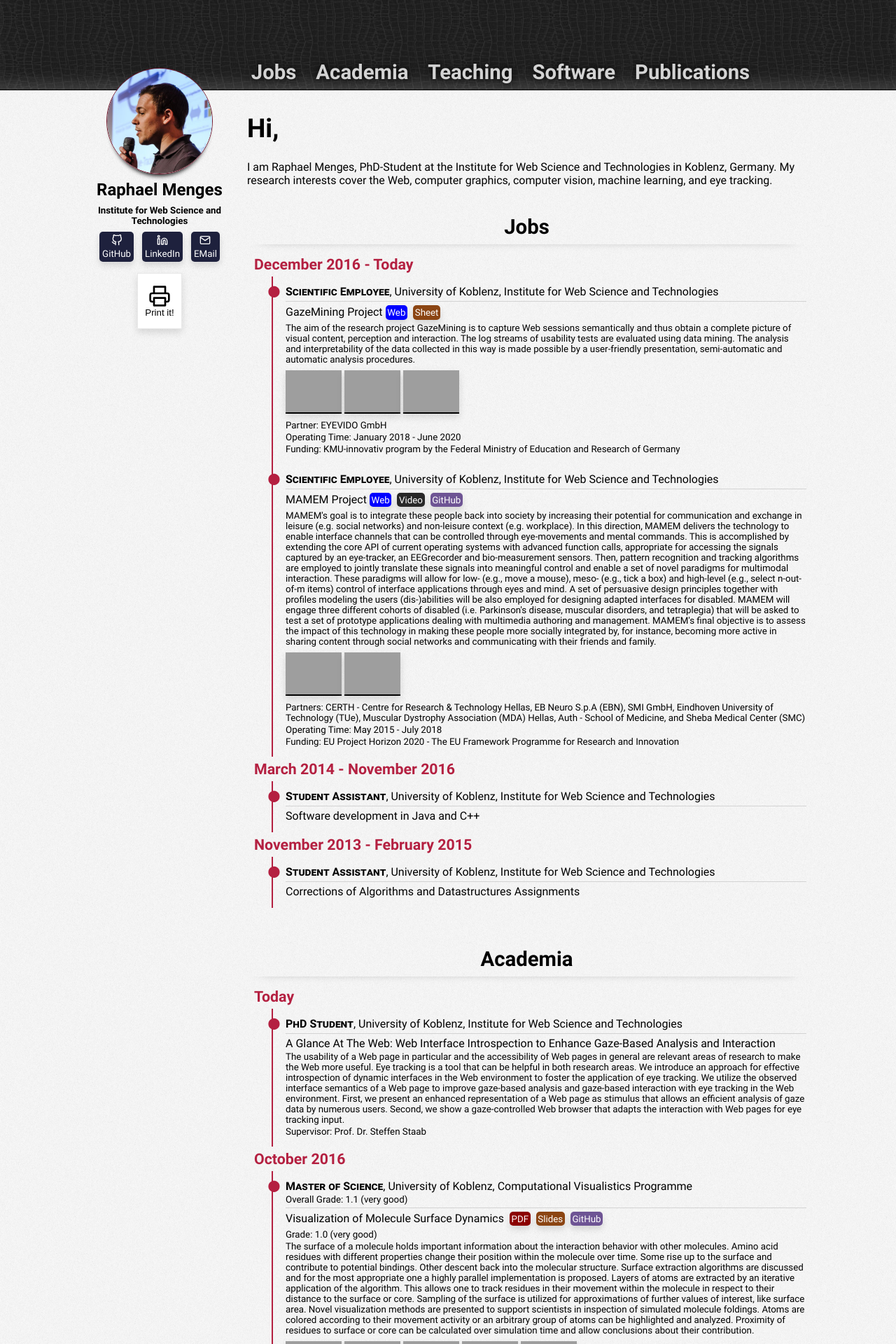
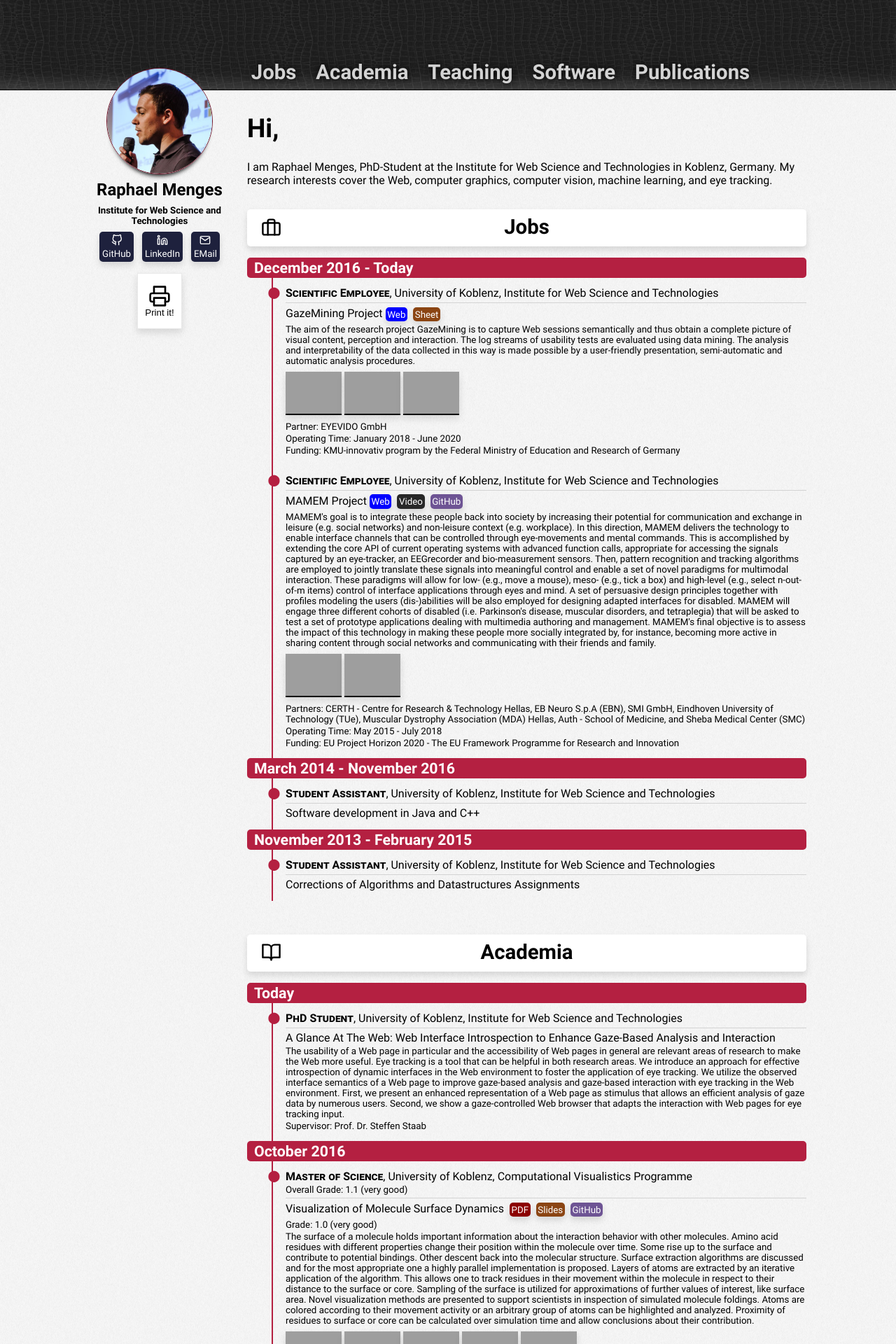
Before and after one commit to raphaelmenges/raphaelmenges.github.io, a Jekyll site: the page built from index.html, in a window 1280 px wide. Shown: the top 1920 px of the page at 70% size. Built offline with Jekyll 4.4.1, drawn with Linux system fonts in a browser that asks for light colours; a script that is not in the unit is left out; grey boxes are pictures that could not be loaded.

Commit message:
Sticky h3.

```diff
--- a/css/global.css
+++ b/css/global.css
@@ -47,8 +47,10 @@
 
 h2 {
 	font-size: 22pt;
-	position: relative;
+	position: sticky;
+	top: 0px;
 	width: 100%;
+	height: 40pt;
 	padding: 0;
 	padding-top: 0.5rem;
 	padding-bottom: 0.5rem;
@@ -56,25 +58,13 @@
 	box-sizing: border-box;
 	margin: 0;
 	text-align: center;
-	box-shadow: 0 6px 20px -20px black;
+	box-shadow: 0px 5px 10px rgba(0,0,0,0.125);
+	background-color: white;
+	z-index: 100;
+	border-radius: 5px;
 }
 
-.h2-sticky {
-	background-color: white;
-	color: black;
-	box-shadow: 0px 5px 10px rgba(0,0,0,0.125);
-}
-
-@keyframes sticky-before {
-0% {
-	opacity: 0;
-}
-100% {
-	opacity: 1;
-}
-}
-
-.h2-sticky:before {
+h2:before {
 	content: "";
 	position: absolute;
 	left: 0pt;
@@ -93,27 +83,27 @@
 	animation-iteration-count: 1;
 }
 
-#jobs + .h2-sticky:before {
+#jobs + h2:before {
 	background-image: url(../assets/icons/feather/briefcase.svg);
 }
 
-#academia + .h2-sticky:before {
+#academia + h2:before {
 	background-image: url(../assets/icons/feather/book-open.svg);
 }
 
-#teaching + .h2-sticky:before {
+#teaching + h2:before {
 	background-image: url(../assets/icons/feather/users.svg);
 }
 
-#software + .h2-sticky:before {
+#software + h2:before {
 	background-image: url(../assets/icons/feather/server.svg);
 }
 
-#arts + .h2-sticky:before {
+#arts + h2:before {
 	background-image: url(../assets/icons/feather/image.svg);
 }
 
-#publications + .h2-sticky:before {
+#publications + h2:before {
 	background-image: url(../assets/icons/feather/archive.svg);
 }
 
@@ -122,9 +112,16 @@
 	padding: 0;
 	margin: 0;
 	padding-left: 10px;
-	margin-top: 5px;
-	margin-bottom: 5px;
-	color: #b42041;
+	padding-top: 2px;
+	padding-bottom: 2px;
+	color: white;
+	position: sticky;
+	top: 40pt;
+	z-index: 50;
+	width: 100%;
+	background-color: #b42041;
+	box-sizing: border-box;
+	border-radius: 5px;
 }
 
 /* page */
@@ -146,7 +143,7 @@
 .margin {
 	position: fixed;
 	width: 200px;
-	z-index: 100;
+	z-index: 300;
 }
 
 .content {
@@ -686,22 +683,18 @@
 		margin-right: 0rem;
 	}
 
-	/* disable sticky headings */
-	h2 { /* overwrite style set in sticky-headings.js */
+	/* simplify headings */
+	h2 {
 		position: relative!important;
-		top: 0px!important;
 		text-align: left!important;
 		box-shadow: none!important;
-		color: black!important;
 		background-color: none!important;
 	}
-	.h2-sticky:before {
-		content: none;
+	h2:before {
+		content: none!important;
 	}
-
-	/* headings */
 	h3 {
-		font-size: 20px;
+		font-size: 20px!important;
 	}
 
 	/* hide many things */
--- a/js/sticky-headings.js
+++ /dev/null
@@ -1,31 +0,0 @@
-// Collect all h2 headings
-headings = document.querySelectorAll('h2');
-
-// Make the headings sticky
-for(var idx = 0; idx < headings.length; idx++) {
-	headings[idx].setAttribute('style', 'position: sticky; top: -1px; z-index: 200;'); // move heading -1px over the top
-}
-
-// Settings of intersection observer
-let options = {
-	root: null, // viewport
-	rootMargin: '0px', // no margin
-	threshold: [0.0,0.99,1.0] // check for heading being not, close-to-fully, or fully visible
-}
-
-// Callback for intersection observations
-let callback = (entries, observer) => {
-	entries.forEach(entry => {
-		if(entry.boundingClientRect.top >= 0) { // if sticky, element is positioned at -1px over the top
-			entry.target.classList.remove('h2-sticky');
-		} else { // element sticks to the top
-			entry.target.classList.add('h2-sticky');
-		}
-	});
-};
-
-// Observe all the headings
-let observer = new IntersectionObserver(callback, options);
-for(var idx = 0; idx < headings.length; idx++) {
-	observer.observe(headings[idx]);
-}
```
